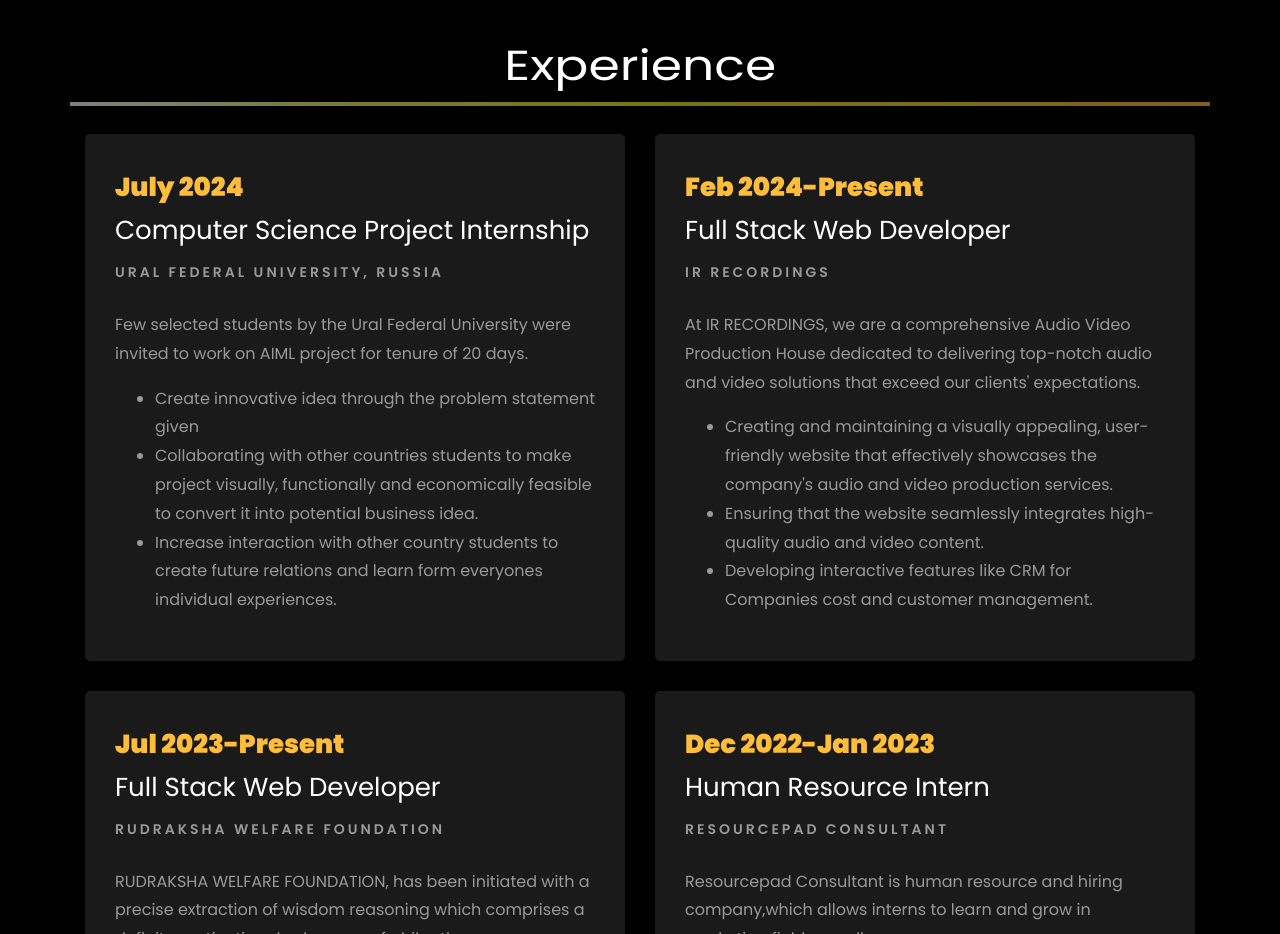
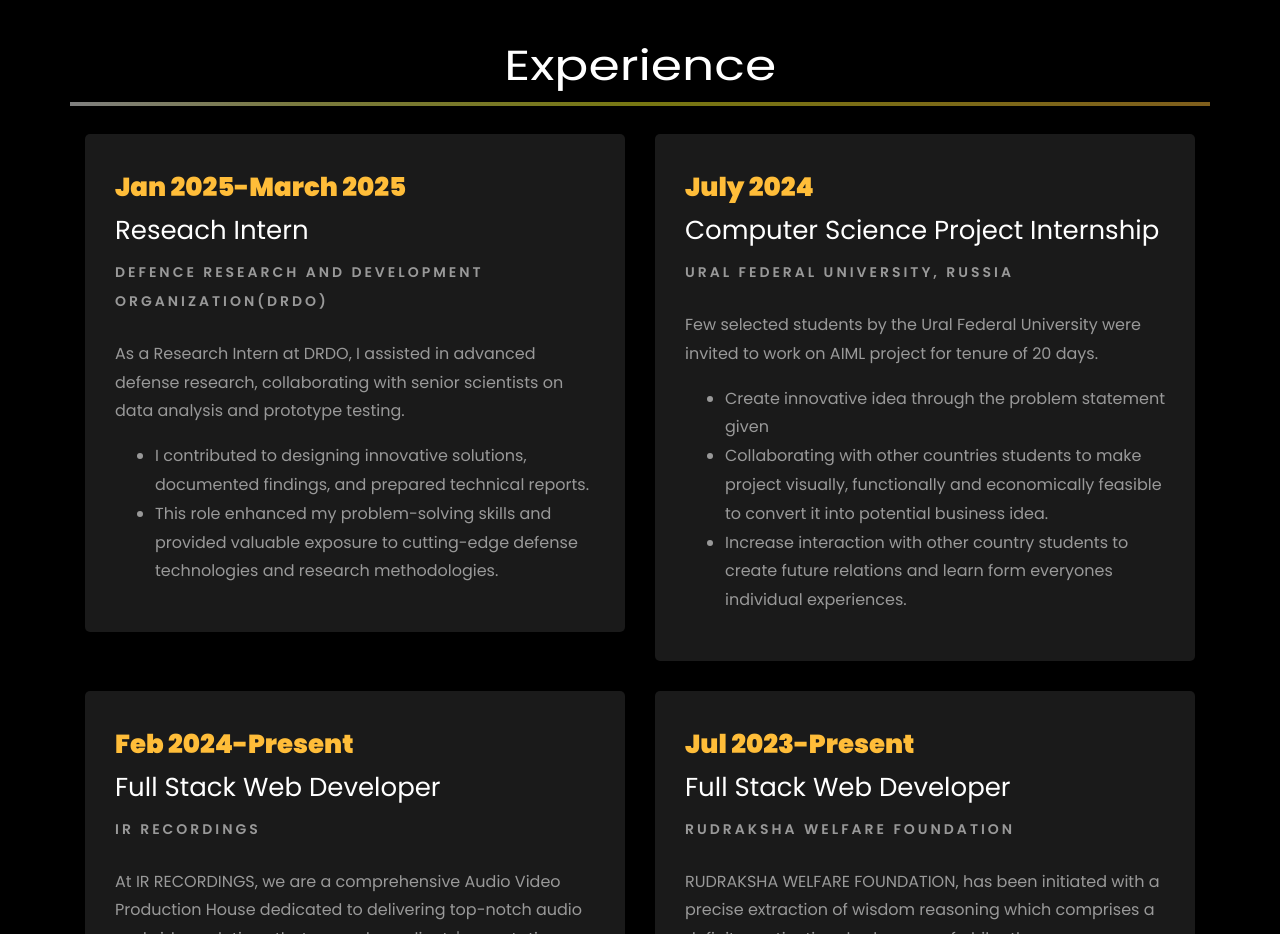
Before and after one commit to fhisheruser/portfolio, a plain HTML site: page index.html in a window 1280 px wide. Shown: the part 2160-3094 px from the top of the page. Drawn offline with Linux system fonts and the light colour scheme; animation ran at ten frames a second; a web font is replaced by a local one.

Commit message:
Update index.html

```diff
--- a/index.html
+++ b/index.html
@@ -376,6 +376,23 @@
 		<br>
 
 		<div class="row">
+			<div class="col-md-6">
+	<div class="resume-wrap ftco-animate">
+		<span class="date">Jan 2025-March 2025</span>
+		<h2>Reseach Intern</h2>
+		<span class="position">Defence Research and Development Organization(DRDO)</span>
+		<p class="mt-4">As a Research Intern at DRDO, I assisted in advanced defense research, collaborating with senior scientists on
+data analysis and prototype testing.
+		<ul>
+			<li>I contributed to designing innovative solutions, documented findings, and
+prepared technical reports.</li>
+			<li>This role enhanced my problem-solving skills and provided valuable exposure to
+cutting-edge defense technologies and research methodologies.</li>
+		</ul>
+		</p>
+	</div>
+
+</div>
 <div class="col-md-6">
 	<div class="resume-wrap ftco-animate">
 		<span class="date">July 2024</span>
```
